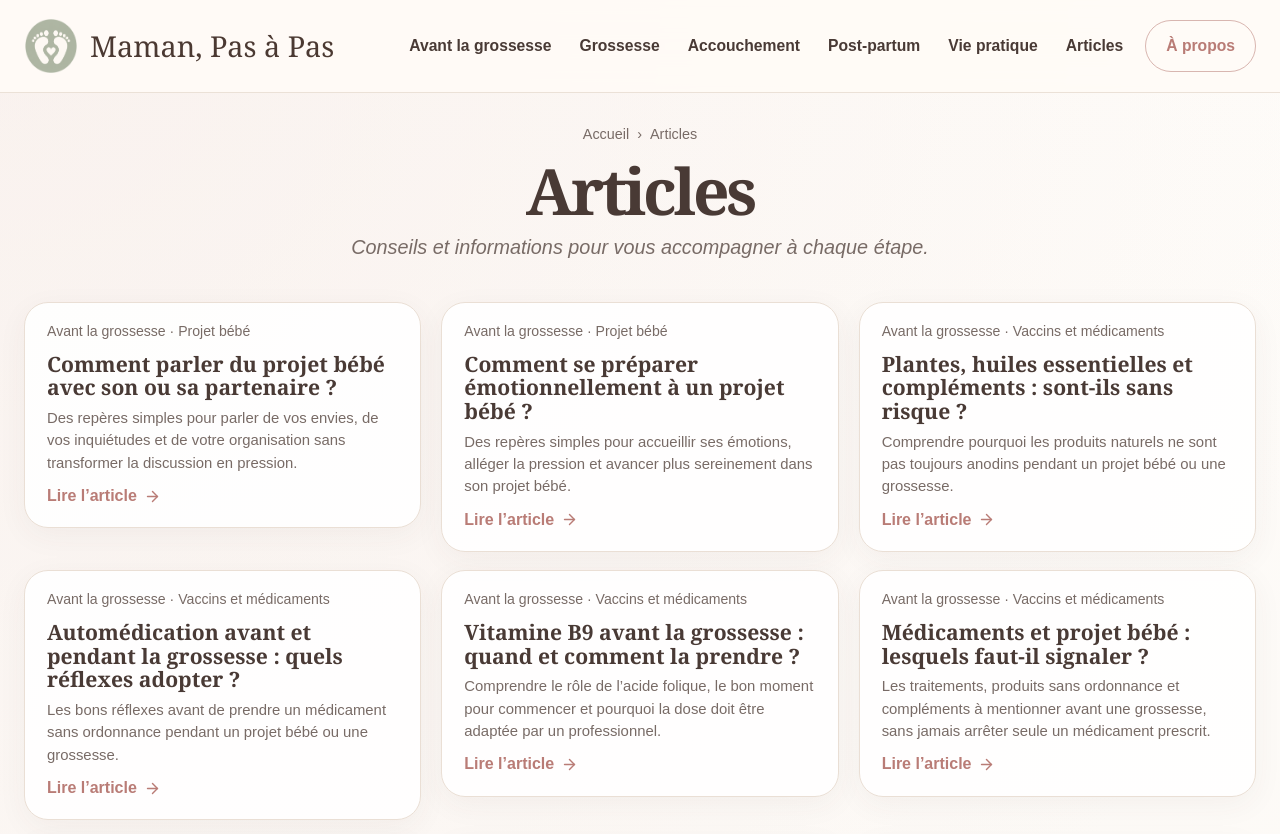
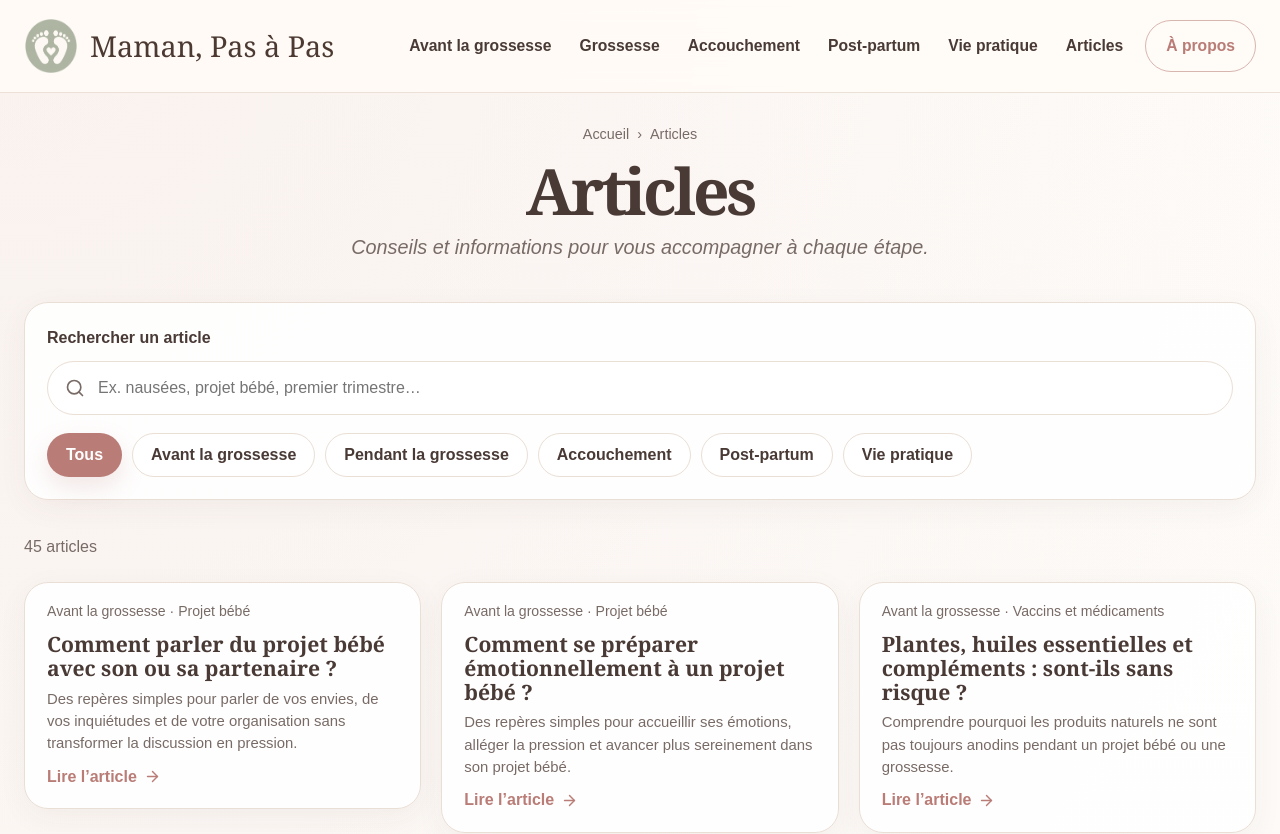
Before and after one commit to Yelenna04/maman-pas-a-pas, a Next.js app: page /articles in a window 1280 px wide. Shown: the top 834 px of the page. Built offline with nearby package versions, Linux system fonts and the light colour scheme.

Commit message:
Intègre la recherche et les filtres sur la page Articles

```diff
--- a/app/articles/page.tsx
+++ b/app/articles/page.tsx
@@ -1,15 +1,23 @@
 import type { Metadata } from "next";
 import Link from "next/link";
-import { ArrowRight } from "lucide-react";
+import { ArticleSearch } from "@/components/ArticleSearch";
 import { articles } from "@/lib/articles";
 
 export const metadata: Metadata = {
   title: "Articles",
   description:
-    "Conseils et informations pour vous accompagner à chaque étape.",
+    "Conseils et informations pour vous accompagner à chaque étape."
 };
 
 export default function ArticlesPage() {
+  const searchableArticles = articles.map((article) => ({
+    slug: article.slug,
+    title: article.title,
+    description: article.description,
+    category: article.category,
+    subcategory: article.subcategory
+  }));
+
   return (
     <>
       <section className="page-hero category-page-hero">
@@ -30,42 +38,7 @@ export default function ArticlesPage() {
 
       <section className="section-sm category-page-content">
         <div className="container">
-          <div className="grid-3 category-grid">
-            {articles.map((article) => (
-              <Link
-                key={article.slug}
-                href={`/articles/${article.slug}`}
-                className="category-card-link"
-                aria-label={`Lire ${article.title}`}
-              >
-                <article className="card card-hover">
-                  <p
-                    className="muted"
-                    style={{
-                      marginBottom: "10px",
-                      fontSize: ".88rem",
-                    }}
-                  >
-                    {article.category}
-                    {article.subcategory
-                      ? ` · ${article.subcategory}`
-                      : ""}
-                  </p>
-
-                  <h3>{article.title}</h3>
-
-                  <p className="muted">
-                    {article.description}
-                  </p>
-
-                  <span className="link-arrow">
-                    Lire l’article
-                    <ArrowRight size={17} />
-                  </span>
-                </article>
-              </Link>
-            ))}
-          </div>
+          <ArticleSearch articles={searchableArticles} />
         </div>
       </section>
     </>
```
